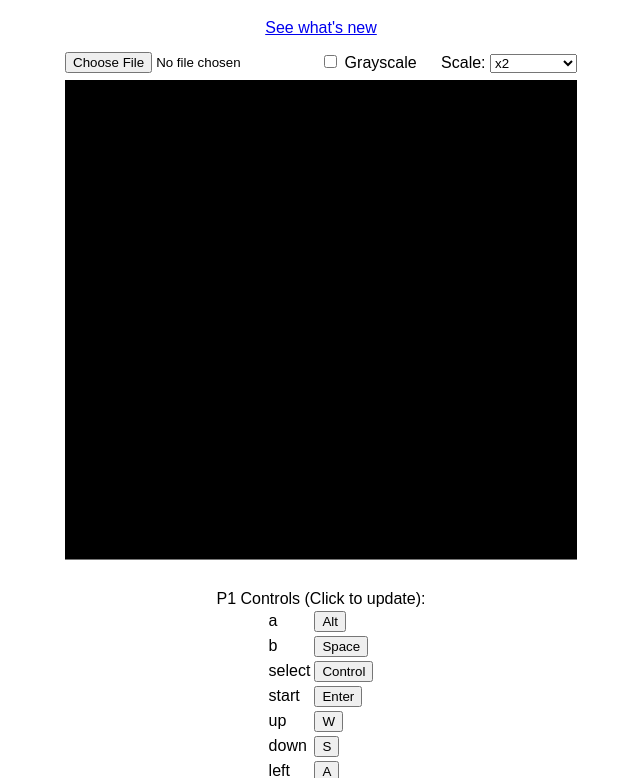
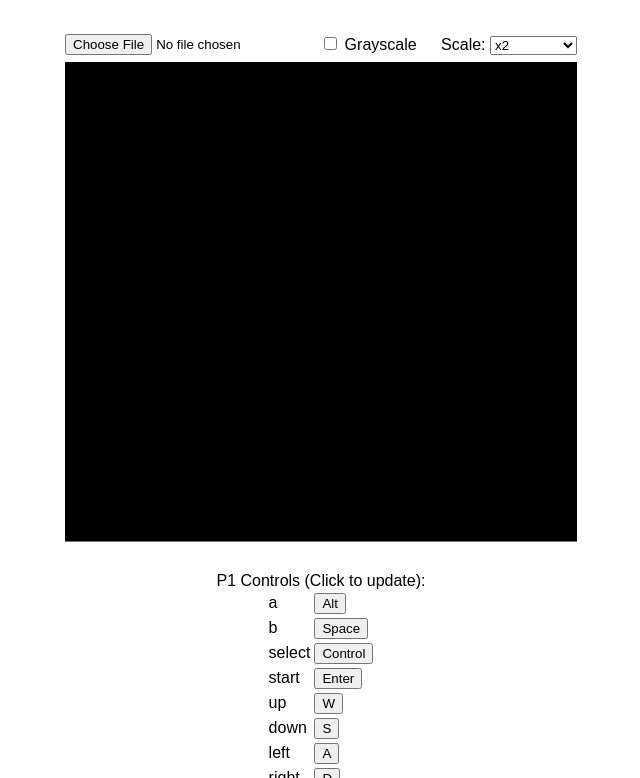
Before and after one commit to stickzman/nes_ts, a plain HTML site: page index.html in a window 1280 px wide. Shown: the part 72-850 px from the top of the page, without its empty margins (319-959 px from the left). Drawn offline with Linux system fonts and the light colour scheme.

Commit message:
Temporarily removed link to changelog

```diff
--- a/index.html
+++ b/index.html
@@ -46,7 +46,7 @@
 <div id="main" ondrop="fileDropHandler(event);" ondragover="event.preventDefault();">
     <h1 class="title" style="margin-bottom:-15px">NES T<span>ype</span>S<span>cript</span></h1>
     <h4>by Dan Ahl</h4>
-    <div>
+    <div style="display:none">
         <a href="docs/update.md">See what's new<sup class="notification"></sup></a>
     </div>
     <div class="container">
```
Also changed, not shown: 1 other file.
